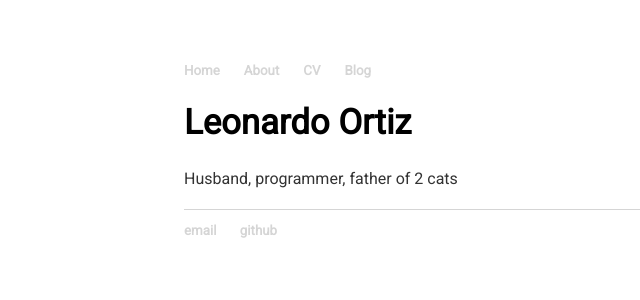
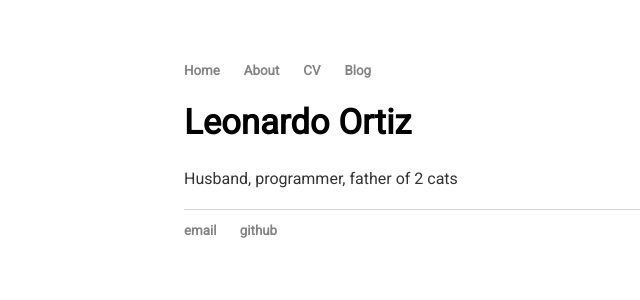
Before and after one commit to leohackerman/leohackerman.github.io, a Jekyll site: the page built from index.html, in a window 1280 px wide. Shown: the top 300 px of the page, without its empty margins (8-648 px from the left). Built offline with Jekyll 4.4.1, drawn with Linux system fonts in a browser that asks for light colours.

Commit message:
Update main.css

```diff
--- a/css/main.css
+++ b/css/main.css
@@ -17,7 +17,7 @@ nav ul li, footer ul li {
 }
 a {
     text-decoration: none;
-    color: #d5d5d5;
+    color: #838383;
 }
 a:hover {
     text-decoration: underline;
```
